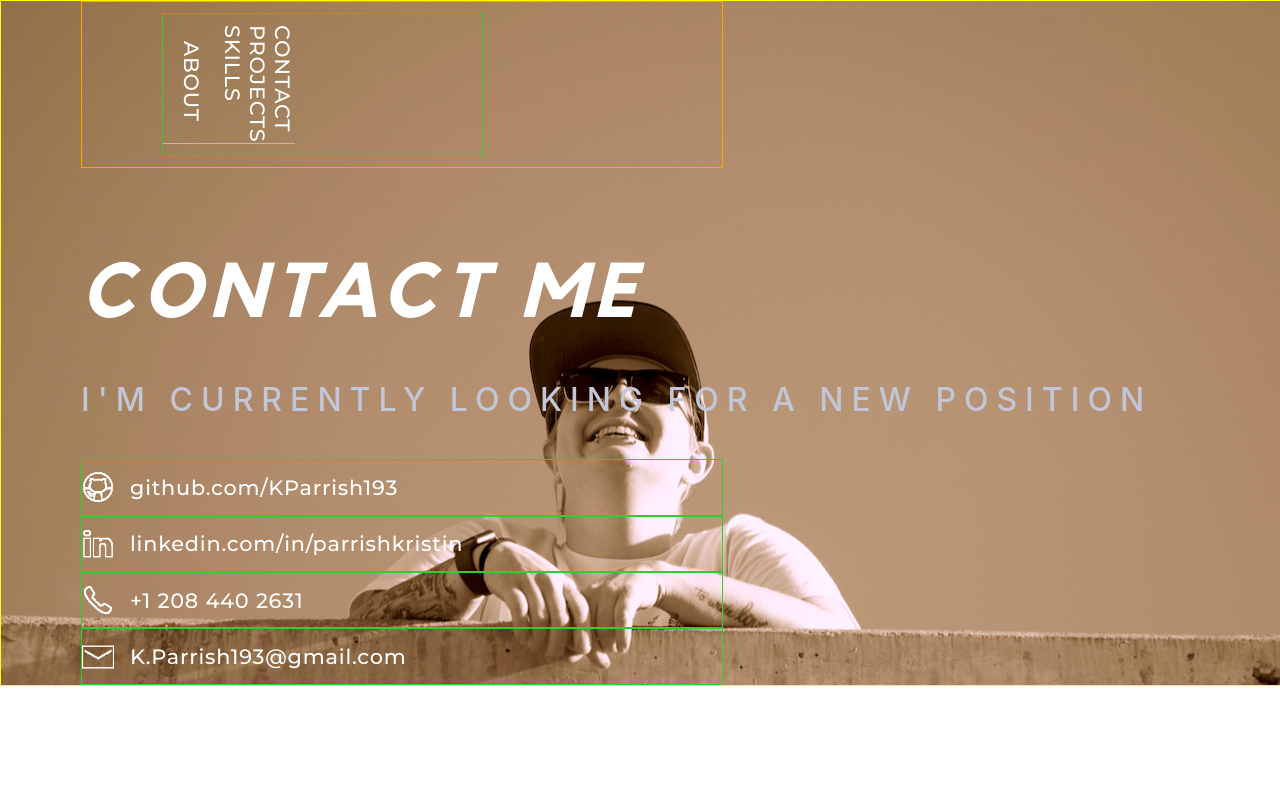
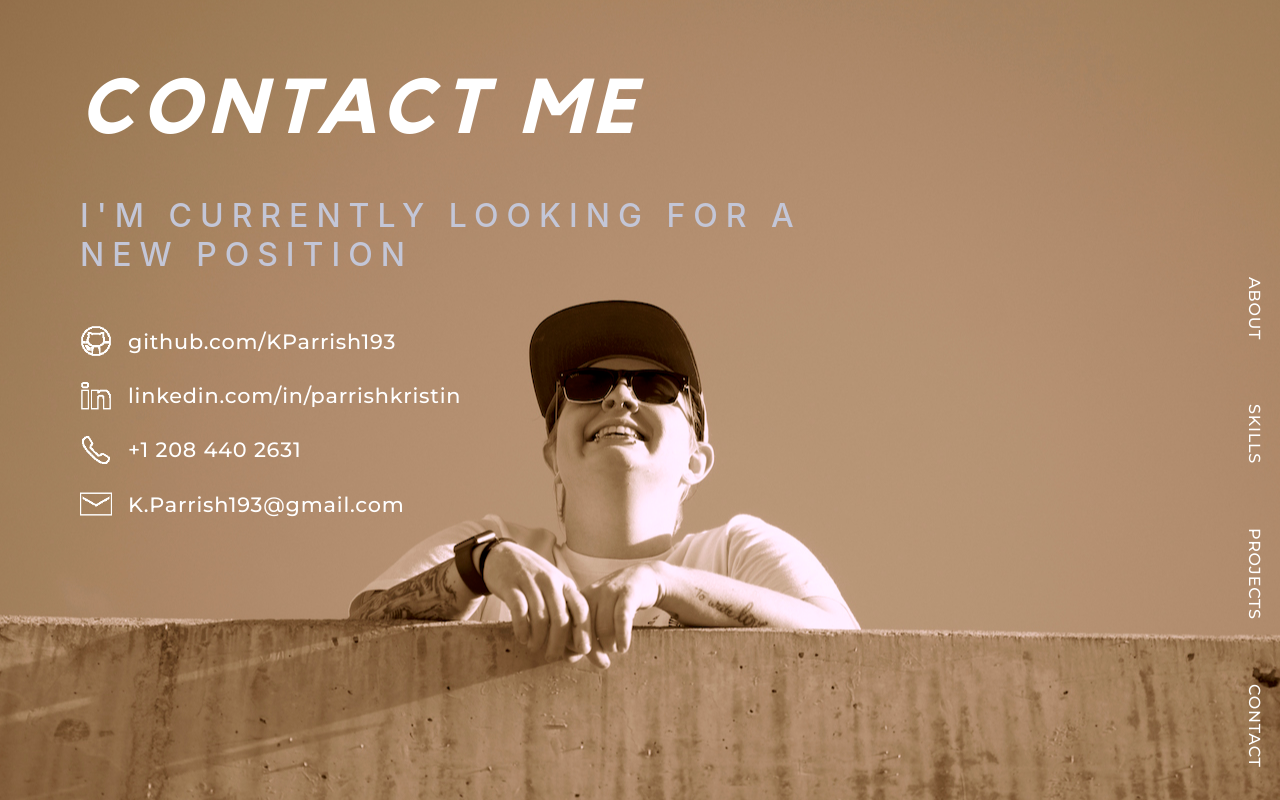
Before and after one commit to KParrish193/portfolio-II, a React (Create React App) app in the folder portfolio/: page /contact in a window 1280 px wide. Built offline with nearby package versions, Linux system fonts and the light colour scheme; what react-animations would draw is missing.

Commit message:
contact completed with nav

```diff
--- a/portfolio/src/components/Contact.js
+++ b/portfolio/src/components/Contact.js
@@ -1,7 +1,7 @@
 import React from 'react'
 import NavOne from './NavOne';
 import { ContactContainer, Logo } from '../styles/index'
-
+import { NavLink } from 'react-router-dom';
 
 import github from '../assets/icons/github.png'
 import phone from '../assets/icons/call.png'
@@ -11,9 +11,11 @@ import linkedin from '../assets/icons/linkedin.png'
 function Contact() {
     return(
         <ContactContainer>
-            <div className="nav">
+            <div className="mobile nav">
                 <NavOne />
             </div>
+
+            <div className="content">
             <h1>
                 Contact Me
             </h1>
@@ -46,6 +48,25 @@ function Contact() {
                 K.Parrish193@gmail.com
                 </a>
             </div>
+            </div>
+
+            <div className="desktop nav">
+                <NavLink to="/about" className="top">
+                    About
+                </NavLink>
+
+                <NavLink to="/skills">
+                    Skills
+                </NavLink>
+
+                <NavLink to="/projects">
+                    Projects
+                </NavLink>
+
+                <NavLink to="/contact">
+                    Contact
+                </NavLink>
+            </div>
         </ContactContainer>
     )
 }
--- a/portfolio/src/styles/index.js
+++ b/portfolio/src/styles/index.js
@@ -136,16 +136,17 @@ export const LandingContainer = styled.div`
 export const ContactContainer = styled.div`
     background-image: url(${contact});
     width: 100%;
-    height: auto;
+    height: 100vh;
     background-position: center center;
     background-repeat: no-repeat;
     background-attachment: fixed;
-    position: fixed;
+    justify-content: space-between;
     display: flex;
-    flex-direction: column;
-    border: yellow solid 1px;
+    flex-direction: row;
 
-    @media(max-width: 500px){
+    @media(max-width: 700px){
+        flex-direction: column;
+        justify-content: flex-start;
         align-items: center;
     }
 
@@ -156,18 +157,19 @@ export const ContactContainer = styled.div`
         font-family: 'kollektif';
         font-style: italic;
         letter-spacing: 0.5rem;
-        padding: 5rem 5rem 2.5rem;
+        padding: 4rem 5rem 2.5rem;
         margin: 0;
+        width: 100%;
 
         @media (max-width: 1050px){
             font-size: 3.6rem;
             padding: 2rem 2rem 1.5rem
         }
 
-        @media (max-width: 500px){
+        @media (max-width: 700px){
             font-size: 2.9rem;
             letter-spacing: 0.25rem;
-            padding: 1rem 1rem 0.7rem
+            padding: 1rem 0rem 0.7rem
         }
     }
 
@@ -193,18 +195,72 @@ export const ContactContainer = styled.div`
         }
     }
 
+    .content {
+        display: flex;
+        flex-direction: column;
+        padding: 0;
+        margin: 0;
+    }
+
     .nav {
         display: flex;
-        border: orange solid 1px;
+        width: 10%;
+
+        @media(max-width: 700px){
+            width: 100%;
+        }
+
+        div {
+            width: 100%;
+        }
+
+        a {
+            font-size: 1rem;
+            padding: 0;
+            margin: 0;
+            border-bottom: none;
+
+            @media(max-width: 700px){
+                font-size: 0.6rem;
+            }
+        }
+    }
+
+    .mobile {
+        display: none;
+
+        @media(max-width: 700px){
+            display: flex;
+        }
+    }
+
+    .desktop {
+        display: flex;
+        flex-direction: column;
+        align-items: flex-end;
+        justify-content: flex-end;
+        width: 5%;
+        height: auto;
+        margin: 0;
+        padding: 0;
+
+        a {
+            writing-mode: vertical-rl;
+            text-transform: uppercase;
+            padding: 2rem 1rem;
+        }
+
+        @media(max-width: 700px){
+            display: none;
+        }
     }
 
     div {
-        width: 50%;
+        width: 70%;
         display: flex;
         flex-direction: row;
         padding: 0.7rem 0;
         margin: 0 5rem;
-        border: solid limegreen 1px;
 
         @media (max-width: 1050px){
             margin: 0rem 2rem;
@@ -262,7 +318,6 @@ export const NavContainer = styled.div`
         width: 83%;
         flex-direction: row;
         justify-content: space-between;
-        border-bottom: solid 1px #D0B4A4;
         margin-bottom: 2rem;
     }
 
```
